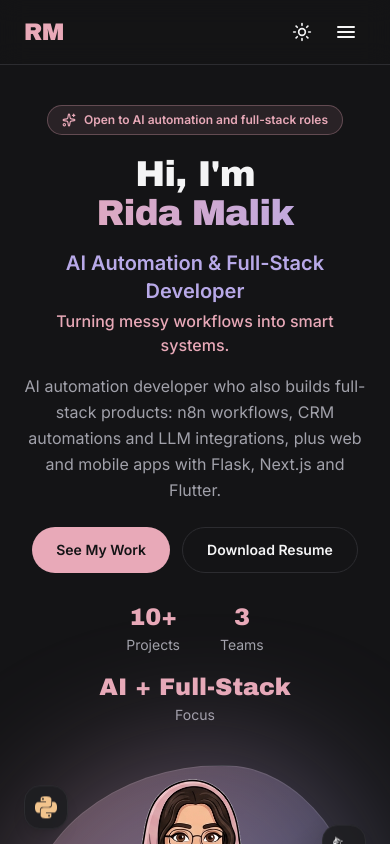
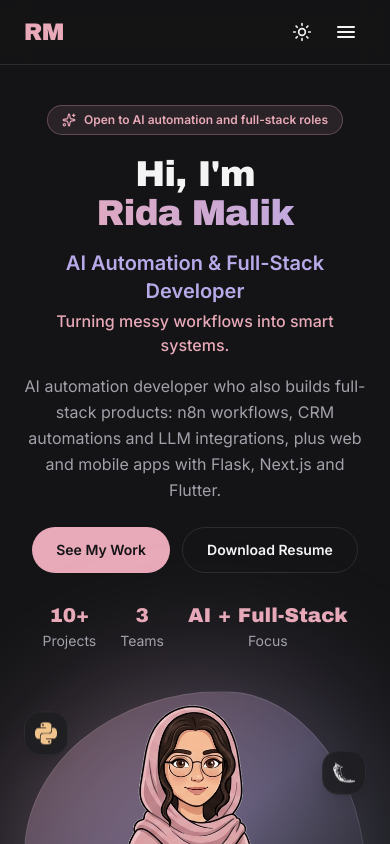
Before and after one commit to ridamalik26/portfolio, a Next.js app: page / in a window 390 px wide. Shown: the top 844 px of the page. Built offline with nearby package versions, Linux system fonts and the light colour scheme.

Commit message:
Serve resume from public, simplify hero stats, About and Skills, add Certifications section

```diff
--- a/src/components/Hero.tsx
+++ b/src/components/Hero.tsx
@@ -77,11 +77,11 @@
 
           <motion.ul
             {...fade(0.32)}
-            className="mt-8 flex flex-wrap justify-center gap-x-10 gap-y-5 lg:justify-start"
+            className="mt-8 flex flex-wrap justify-center gap-x-6 gap-y-5 sm:gap-x-10 lg:justify-start"
           >
             {hero.stats.map((s) => (
               <li key={s.label}>
-                <span className="block font-display text-2xl leading-none text-accent-fg sm:text-3xl">
+                <span className="block font-display text-xl leading-none text-accent-fg sm:text-3xl">
                   {s.value}
                 </span>
                 <span className="mt-1.5 block text-sm text-muted">{s.label}</span>
```
